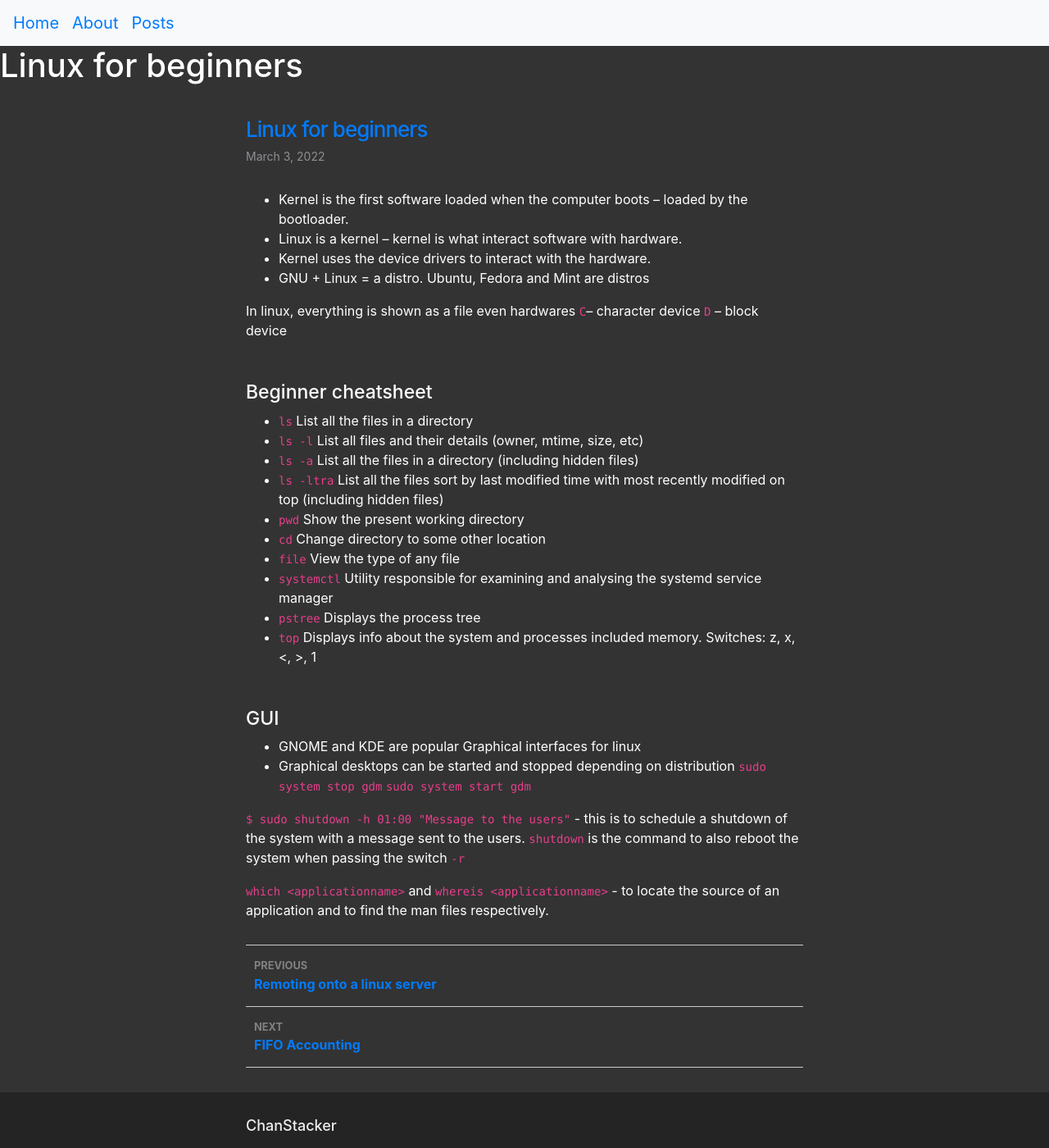
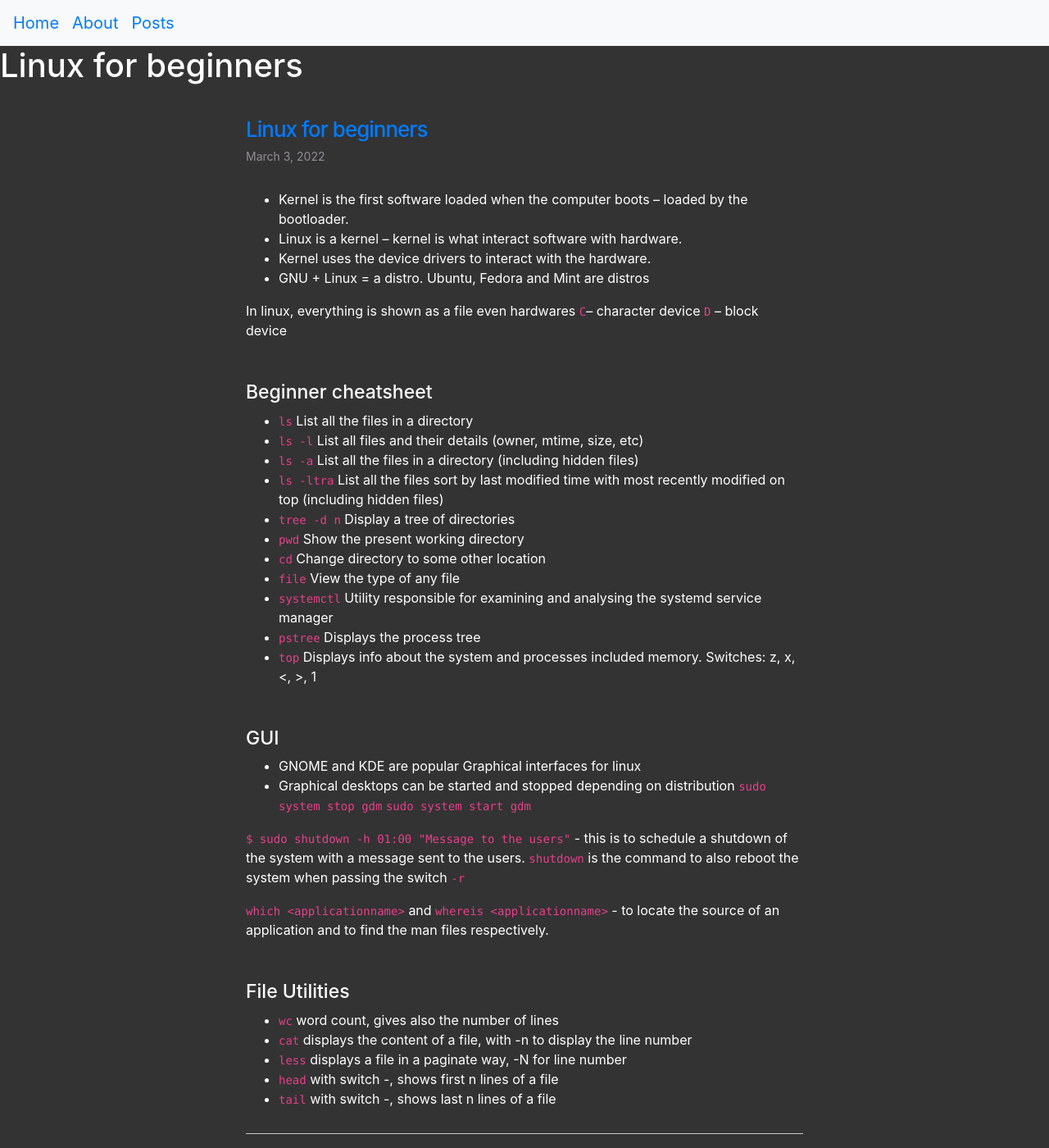
Before and after one commit to ChanStacker/chanstacker.github.io, a Jekyll site: the page built from _posts/2022-03-03-linuxbeginner.markdown, in a window 1280 px wide and 1400 px high. Shown: the whole window at 82% size. Built offline with Jekyll 4.4.1, drawn with Linux system fonts in a browser that asks for light colours.

Commit message:
TBS-9: Linux beginner - file utilities

```diff
--- a/_posts/2022-03-03-linuxbeginner.markdown
+++ b/_posts/2022-03-03-linuxbeginner.markdown
@@ -19,6 +19,7 @@ In linux, everything is shown as a file even hardwares
 * `ls -l` List all files and their details (owner, mtime, size, etc)
 * `ls -a` List all the files in a directory (including hidden files)
 * `ls -ltra` List all the files sort by last modified time with most recently modified on top (including hidden files)
+* `tree -d n` Display a tree of directories
 * `pwd` 	Show the present working directory
 * `cd` 	    Change directory to some other location
 * `file` 	View the type of any file
@@ -35,3 +36,10 @@ In linux, everything is shown as a file even hardwares
 `$ sudo shutdown -h 01:00 "Message to the users"` - this is to schedule a shutdown of the system with a message sent to the users.  `shutdown` is the command to also reboot the system when passing the switch `-r`
 
 `which <applicationname>` and `whereis <applicationname>`  - to locate the source of an application and to find the man files respectively.
+
+## File Utilities
+* `wc` word count, gives also the number of lines
+* `cat` displays the content of a file, with -n to display the line number
+* `less` displays a file in a paginate way, -N for line number
+* `head` with switch -<n>, shows first n lines of a file
+* `tail` with switch -<n>, shows last n lines of a file
```
